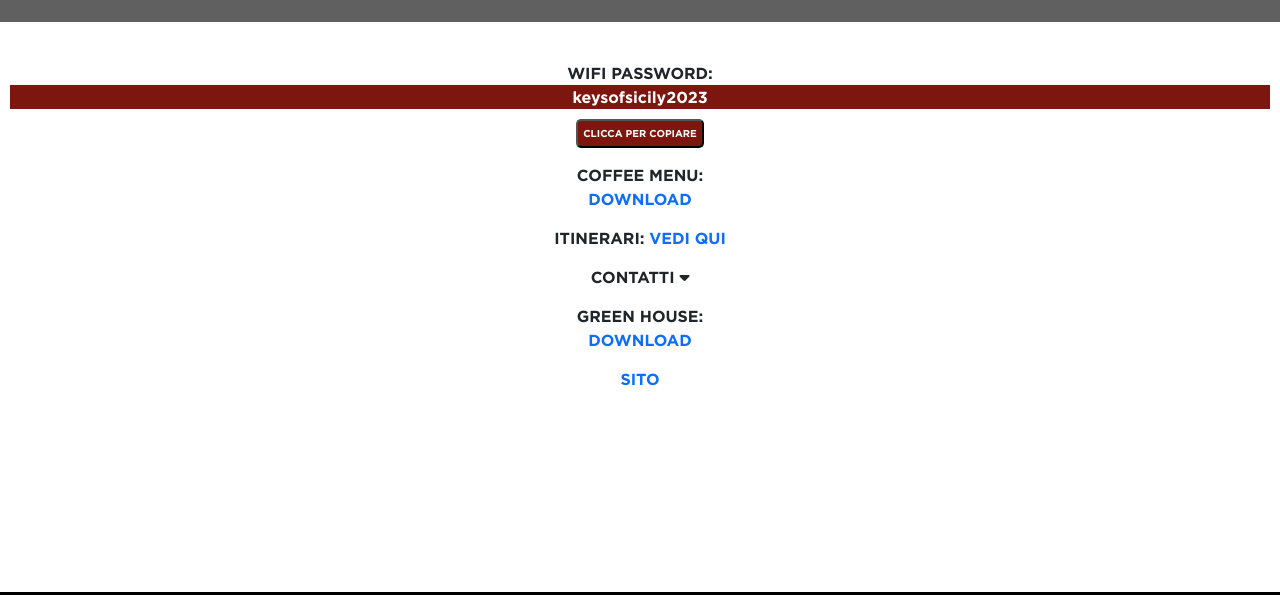
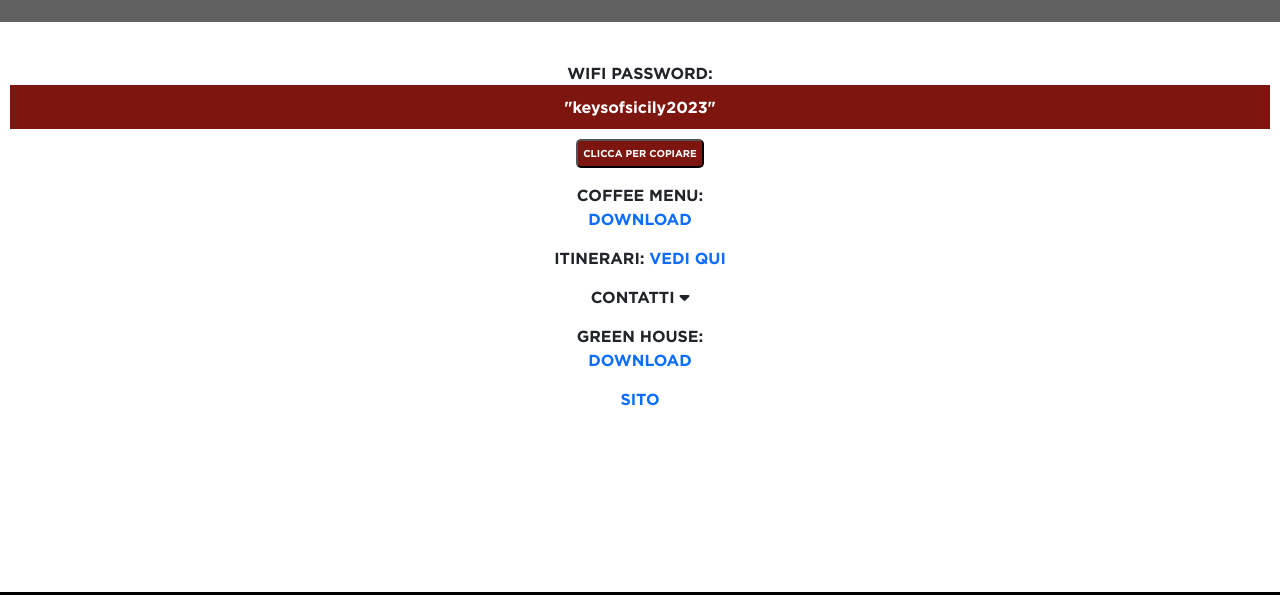
Before and after one commit to gruppozacco/keys, a plain HTML site: page index.html in a window 1280 px wide. Shown: the part 128-723 px from the top of the page. Drawn offline with nearby package versions, Linux system fonts and the light colour scheme; grey boxes are pictures that could not be loaded.

Commit message:
padding pass

```diff
--- a/css/style.css
+++ b/css/style.css
@@ -138,6 +138,7 @@ ul li {
     background-color: #7D160F;
     color: white;
     text-transform: lowercase;
+    padding: 10px;
 
 }
 
--- a/index.html
+++ b/index.html
@@ -31,7 +31,7 @@
                     <li>
                         <strong>Wifi Password: </strong><br>
                         <div class="password">
-                            {{password}}
+                            "{{password}}"
                         </div>
                         <button class="copy" @click="copy()">Clicca per Copiare</button>
                     </li>
```
